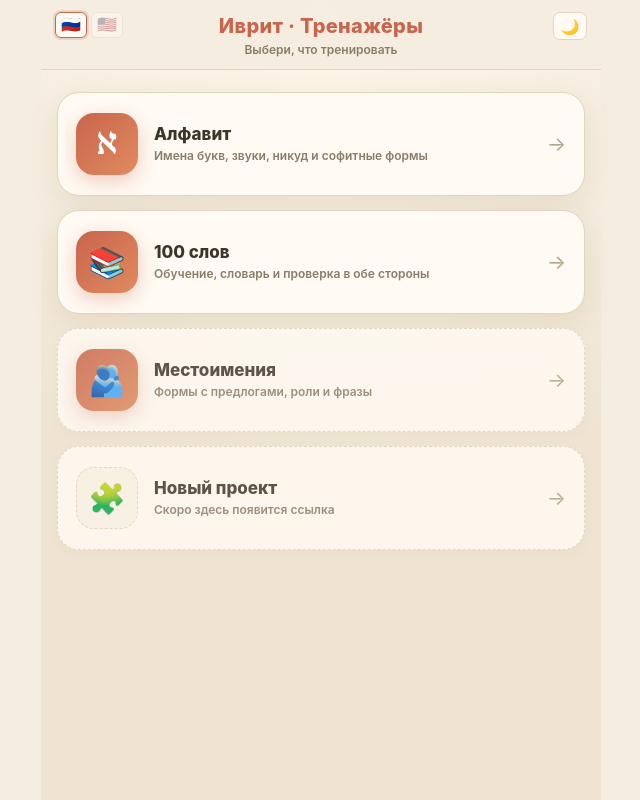
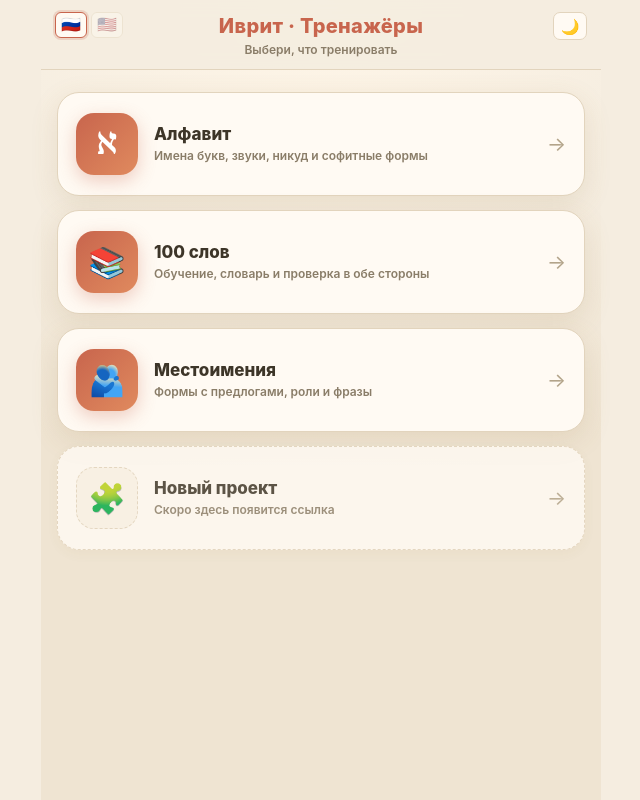
Before and after one commit to websamurai01/hebrew_index, a plain HTML site: page index.html in a window 1280 px wide. Shown: the whole page, without its empty margins (319-959 px from the left). Drawn offline with Linux system fonts and the light colour scheme.

Commit message:
index update

```diff
--- a/index.html
+++ b/index.html
@@ -207,7 +207,7 @@
     <div class="project-arrow" aria-hidden="true">→</div>
   </a>
 
-  <a class="project-link placeholder" href="https://websamurai01.github.io/pronouns_trainer">
+  <a class="project-link" href="https://websamurai01.github.io/pronouns_trainer">
     <div class="project-icon" aria-hidden="true">🫂</div>
     <div class="project-body">
       <div class="project-name" data-i18n="pronounsName">Местоимения</div>
```
